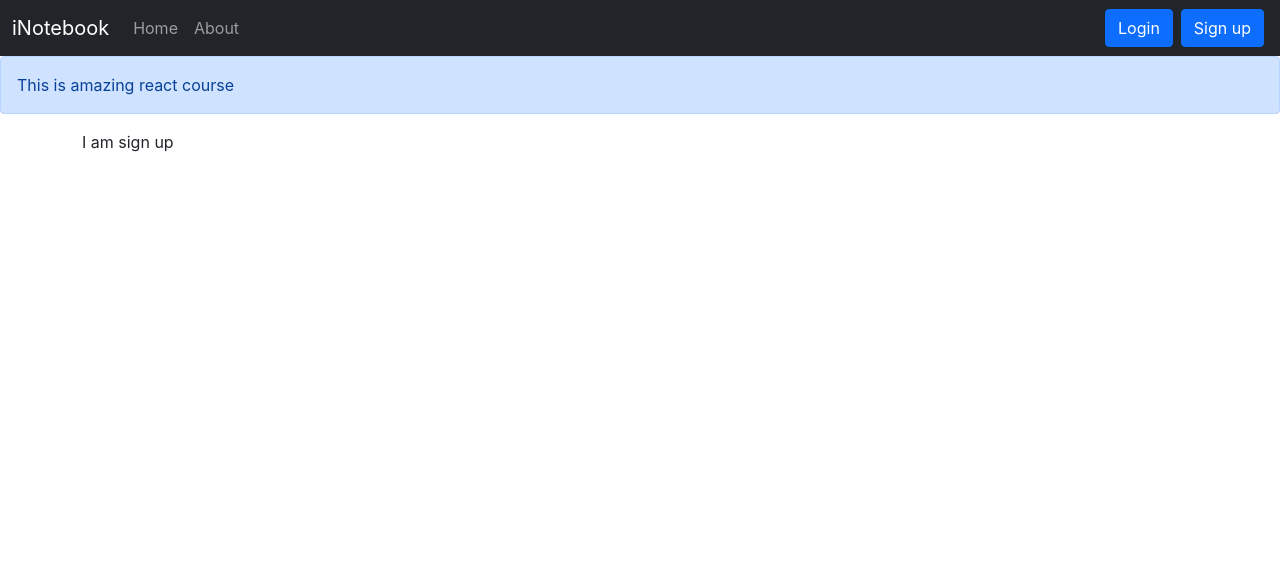
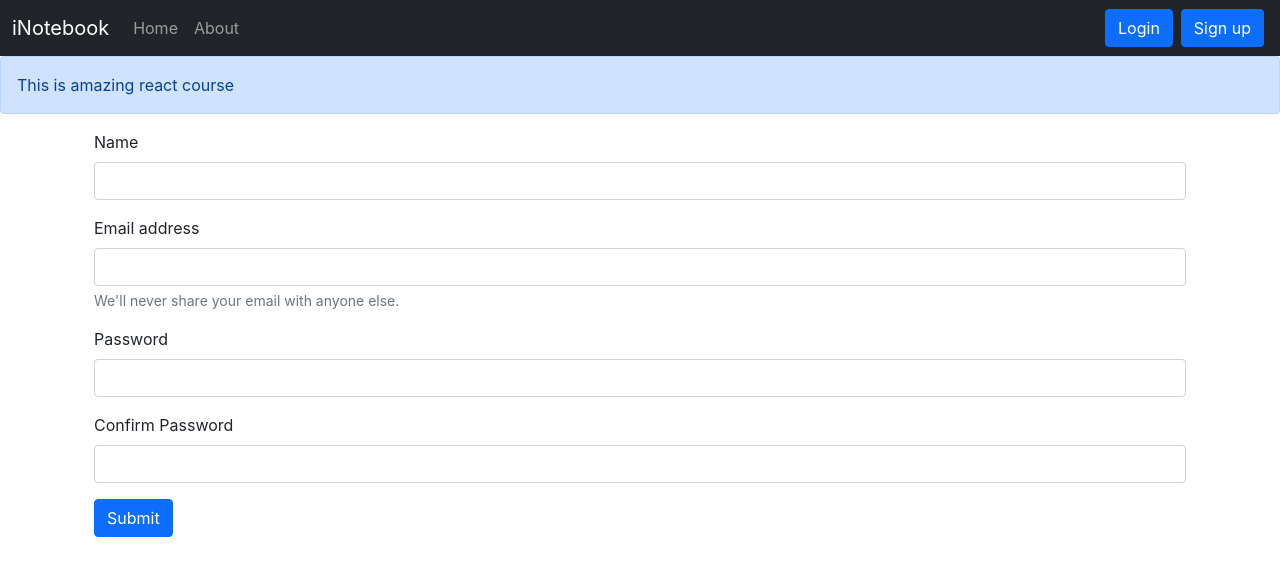
Before and after one commit to Mayank-Singh-Chouhan/iNotebook-Frontend, a React (Create React App) app: page /signup in a window 1280 px wide. Shown: the top 576 px of the page. Built offline with nearby package versions, Linux system fonts and the light colour scheme; the HTML template or start-up script is replaced by a standard one.

Commit message:
Implemented Signup component

```diff
--- a/src/components/Signup.js
+++ b/src/components/Signup.js
@@ -1,9 +1,66 @@
-import React from 'react'
+import React, { useState } from 'react'
+import { useNavigate } from "react-router-dom";
 
 const Signup = () => {
+
+  const [credentials, setCredentials] = useState({ name: "", email: '', password: "", cpassword: "" })
+  let navigate = useNavigate();
+
+  const handleSubmit = async (e) => {
+
+    e.preventDefault();
+
+    const { name, email, password } = credentials
+
+    const response = await fetch("http://localhost:5000/api/auth/createuser", {
+      method: 'POST',
+      headers: {
+        'Content-Type': 'application/json',
+      },
+      body: JSON.stringify({ name, email, password })
+    });
+
+    const json = await response.json()
+    console.log(json);
+
+    if (json.success) {
+      // Save the auth token and redirect
+      localStorage.setItem('token', json.authtoken);
+      navigate("/");
+    }
+    else {
+      alert("Invalid credentials");
+    }
+
+  }
+
+  const onChange = (e) => {
+    setCredentials({ ...credentials, [e.target.name]: e.target.value })
+  }
+
   return (
-    <div>
-        I am sign up
+    <div className="container">
+      <form onSubmit={handleSubmit}>
+        <div className="mb-3">
+          <label htmlFor="name" className="form-label">Name</label>
+          <input type="text" className="form-control" id="name" aria-describedby="emailHelp" onChange={onChange} name="name" />
+        </div>
+        <div className="mb-3">
+          <label htmlFor="email" className="form-label">Email address</label>
+          <input type="email" className="form-control" id="email" name="email" aria-describedby="emailHelp" onChange={onChange} />
+          <div id="emailHelp" className="form-text">We'll never share your email with anyone else.</div>
+        </div>
+        <div className="mb-3">
+          <label htmlFor="password" className="form-label">Password</label>
+          <input type="password" className="form-control" name="password" id="password" onChange={onChange} minLength={5} required />
+        </div>
+        <div className="mb-3">
+          <label htmlFor="cpassword" className="form-label">Confirm Password</label>
+          <input type="password" className="form-control" id="cpassword" onChange={onChange} name="cpassword" minLength={5} required />
+        </div>
+
+        <button type="submit" className="btn btn-primary">Submit</button>
+      </form>
     </div>
   )
 }
```
